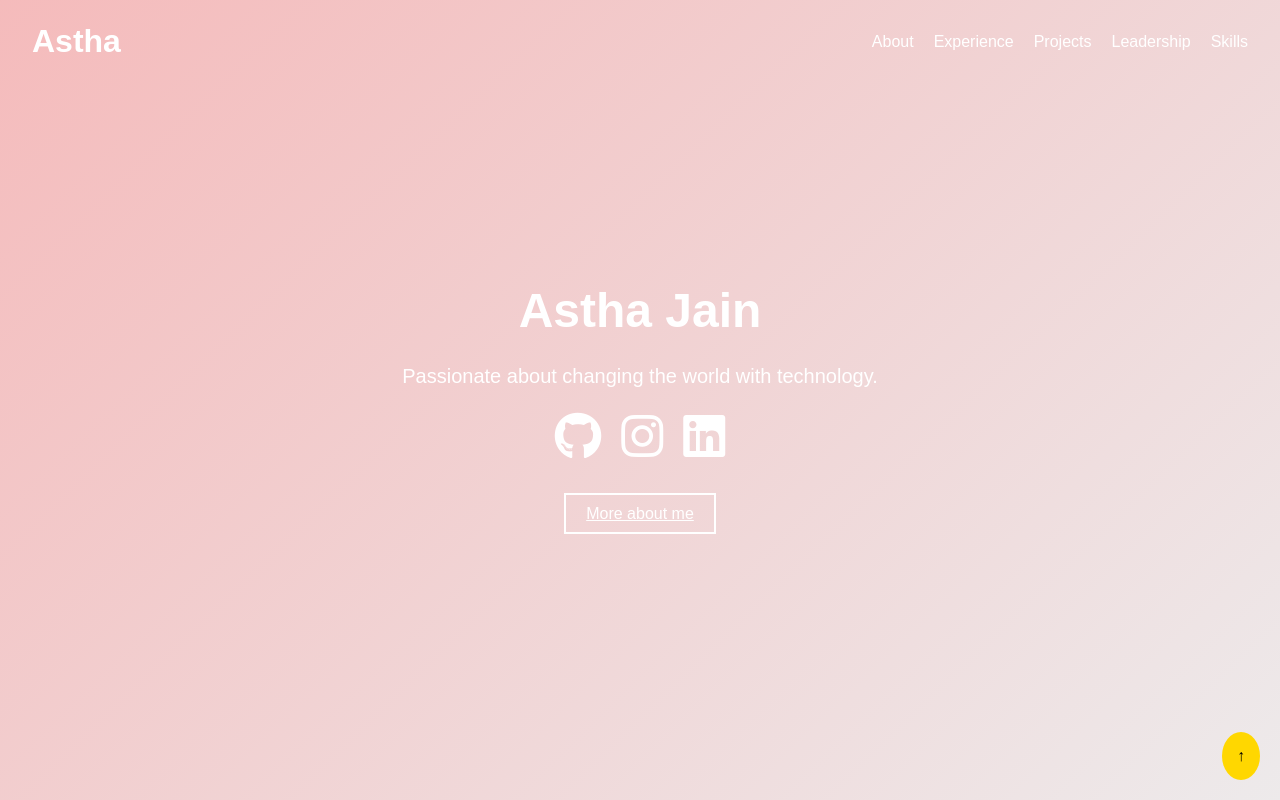
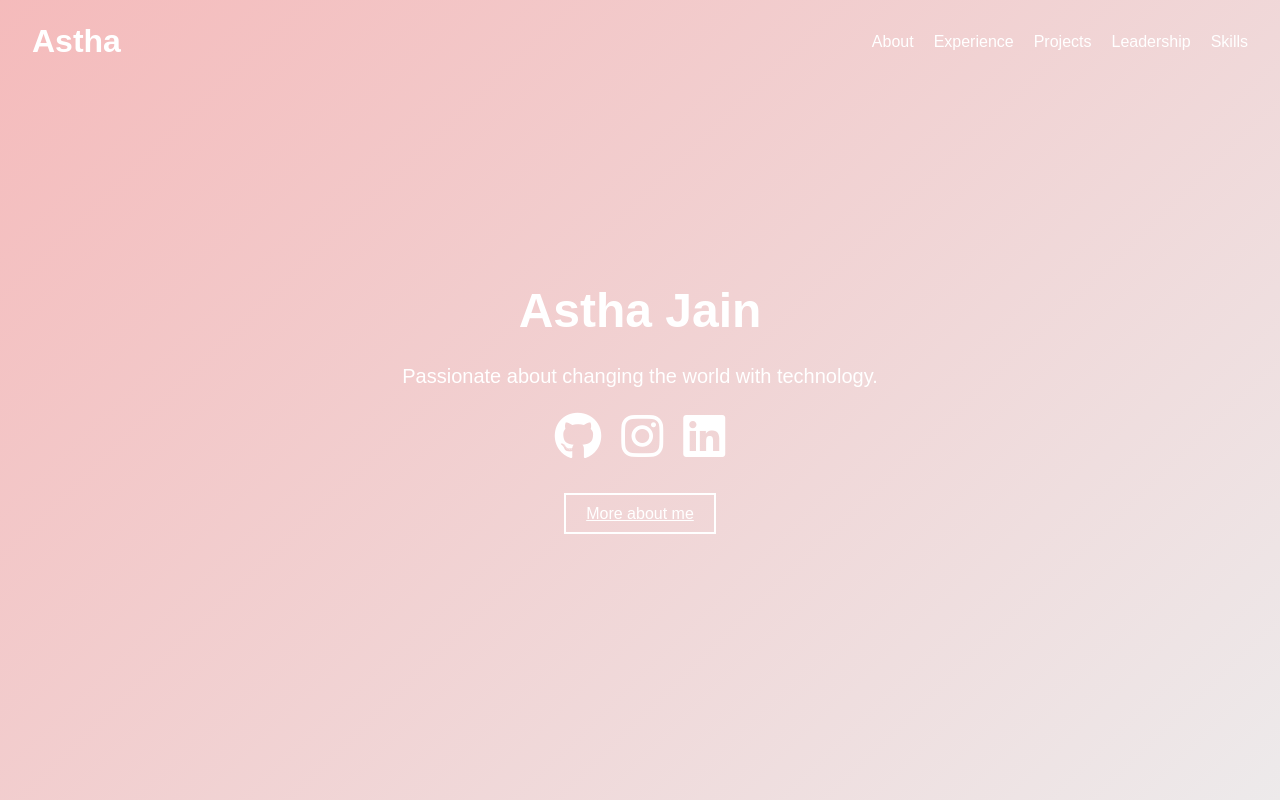
Before and after one commit to asthajain08/Pocketfull-assigment, a Next.js app: page / in a window 1280 px wide. Shown: the top 800 px of the page. Built offline with nearby package versions, Linux system fonts and the light colour scheme.

Commit message:
all sections final

```diff
--- a/app/page.tsx
+++ b/app/page.tsx
@@ -439,7 +439,7 @@ const Page = () => {
         </div>
       </footer>
 
-      <button className="scroll-to-top" onClick="scrollToTop()">↑</button>
+
     </>
   );
 };
```
